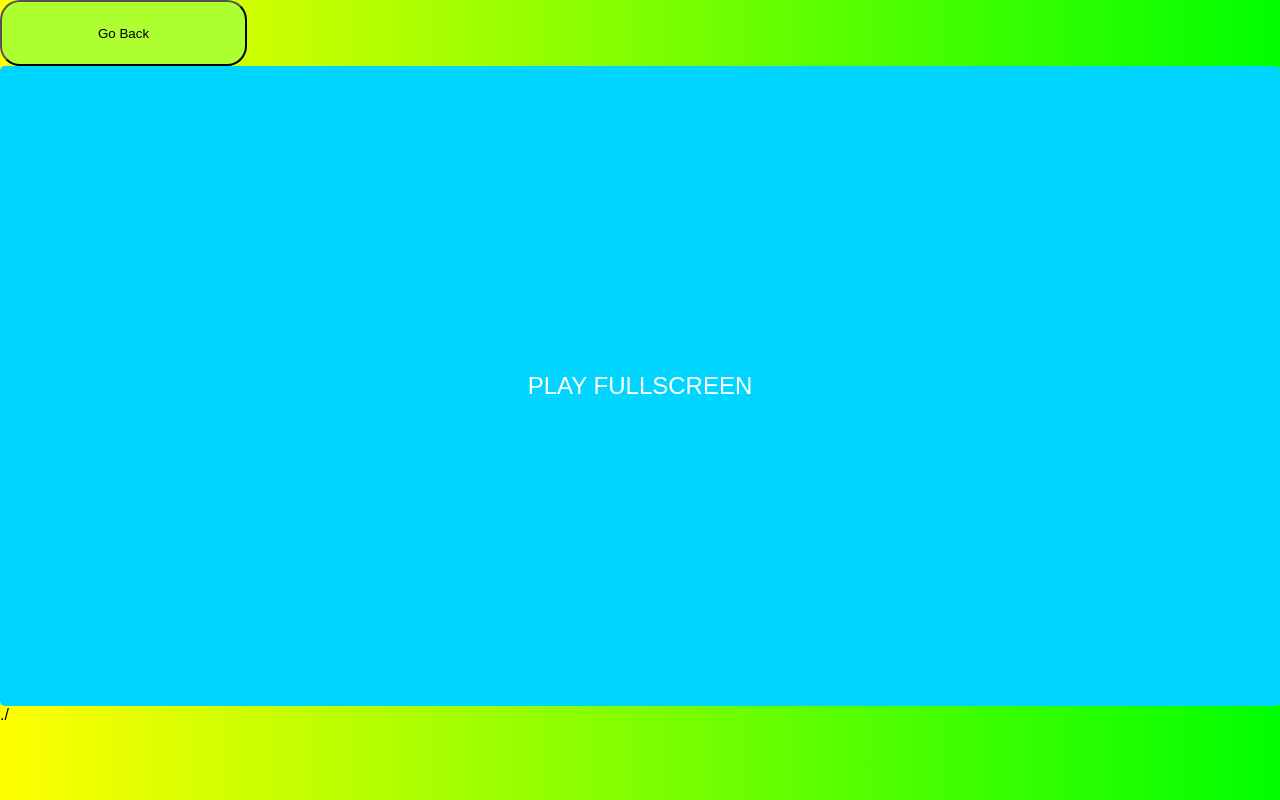
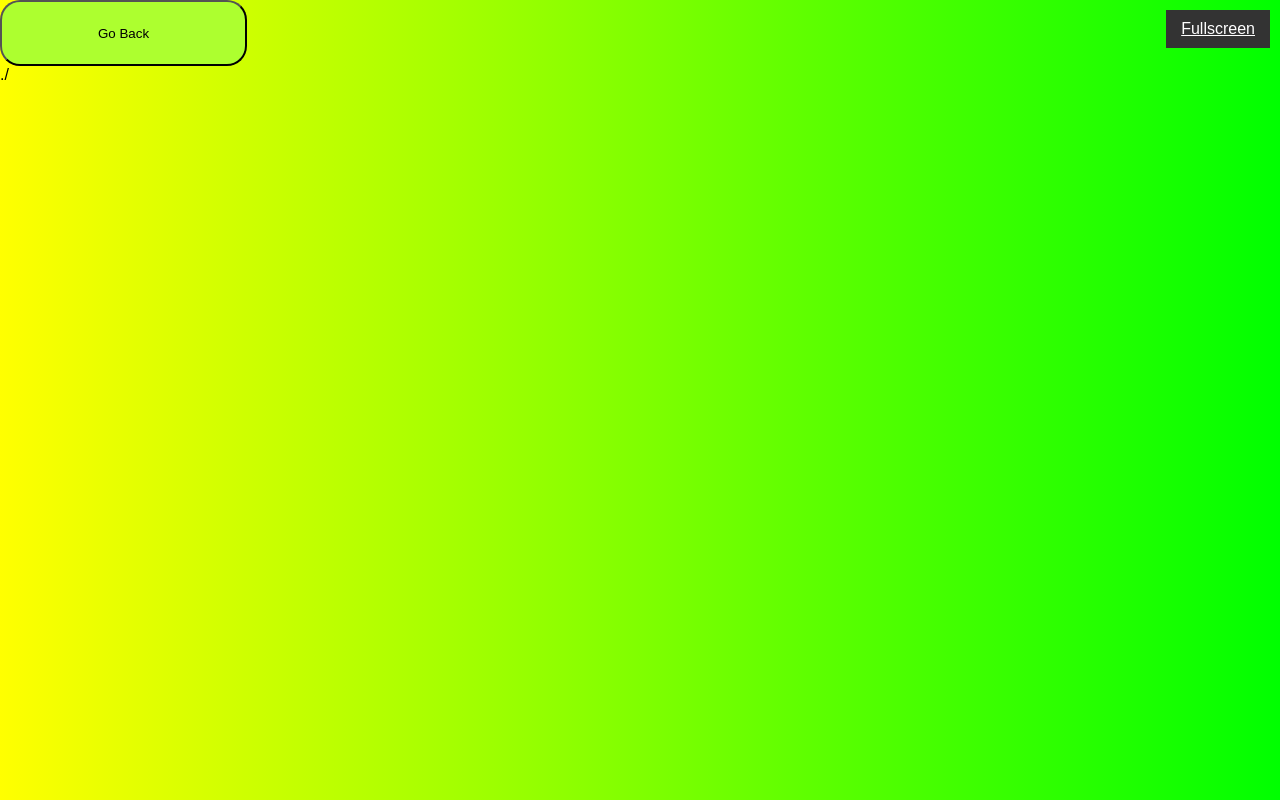
Before and after one commit to classroom-x-games/classroom-x-games.github.io, a plain HTML site: page Mine.html in a window 1280 px wide. Drawn offline with Linux system fonts and the light colour scheme.

Commit message:
Update Mine.html

```diff
--- a/Mine.html
+++ b/Mine.html
@@ -16,19 +16,16 @@
 }
 
 
-  .game-container {
-    position: relative;
-    width: 860px;
-    height: 620px;
-    margin: 70px auto 0; /* Adjust margin to make space for the top bar */
-    overflow: hidden; /* Hide overflow content */
-    border-radius: 20px; /* Rounded corners */
-  }
-  .game-container iframe {
-    width: 100%;
-    height: 100%;
-    border-radius: 20px; /* Rounded corners */
-  }
+  .fullscreen-button {
+            position: fixed;
+            top: 10px;
+            right: 10px;
+            z-index: 9999;
+            background-color: #333;
+            color: #fff;
+            padding: 10px 15px;
+            cursor: pointer;
+        }
 
   .home-button button {
     border-radius: 20px;
@@ -425,75 +422,19 @@
   </a>
   </div>
 
-  <base target="_blank"><base target="_blank"></head><body><button class="c-button">PLAY FULLSCREEN</button>
-    <style>
-    .c-button {
-      min-width: 100%;
-      font-family: inherit;
-      appearance: none;
-      border: 0;
-      border-radius: 5px;
-      background: #00d5ff;
-      color: #fff;
-      padding: 0px 46px;
-      font-size: 24px;
-      cursor: pointer;
-    }
-
-    .c-button:hover {
-      background: #006eff;
-    }
-
-    .c-button:focus {
-      outline: none;
-      box-shadow: 0 0 0 4px #cbd6ee;
-    }
-
-     .c-button {
-        display: flex;
-        align-items: center;
-        justify-content: center;
-        height: 80%;
-    }
-
-    </style>
+<a href="javascript:void(0);" class="fullscreen-button" onclick="openFullscreenPage()">Fullscreen</a>
 
     <script>
-            var urlObj = new window.URL(window.location.href);
-            var url = "https://classroom-x-games.github.io/minecraft.html";
-
-            if (url) {
-                var win;
-
-                document.querySelector('button').onclick = function() {
-                    if (win) {
-                        win.focus();
-                    } else {
-                        win = window.open();
-                        win.document.body.style.margin = '0';
-                        win.document.body.style.height = '100vh';
-                        var iframe = win.document.createElement('iframe');
-                        iframe.style.border = 'none';
-                        iframe.style.width = '100%';
-                        iframe.style.height = '100%';
-                        iframe.style.margin = '0';
-                        iframe.src = url;
-                        win.document.body.appendChild(iframe);
-
-
-                        var interval = setInterval(function() {
-                            if (win.closed) {
-                                clearInterval(interval);
-                                win = undefined;
-
-                            }
-                        }, 500);
-
-
-                    }
-                };
+        function openFullscreenPage() {
+            const url = 'https://www.example.com'; // URL of the page to embed
+            const newWindow = window.open('about:blank', '_blank', 'fullscreen=yes');
+            if (newWindow) {
+                newWindow.document.write('<iframe src="' + url + '" style="width: 100%; height: 100vh; border: none;"></iframe>');
+            } else {
+                alert('Popup blocked! Please enable popups for this site.');
             }
-        </script>
+        }
+    </script>
 </body><style id="stylus-4" type="text/css" class="stylus">/* i really want this to be global */
     .ytp-play-progress {
         animation:7s background linear infinite !important;
```
